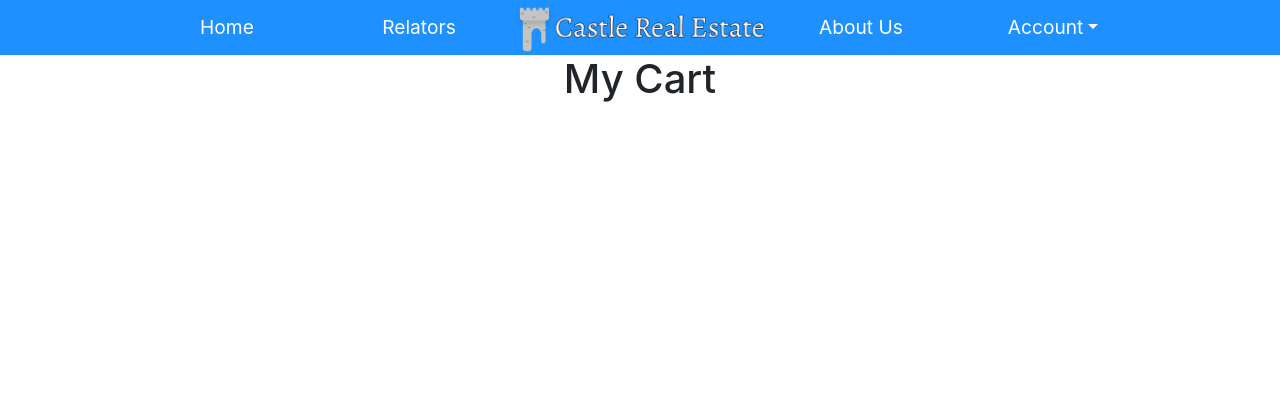
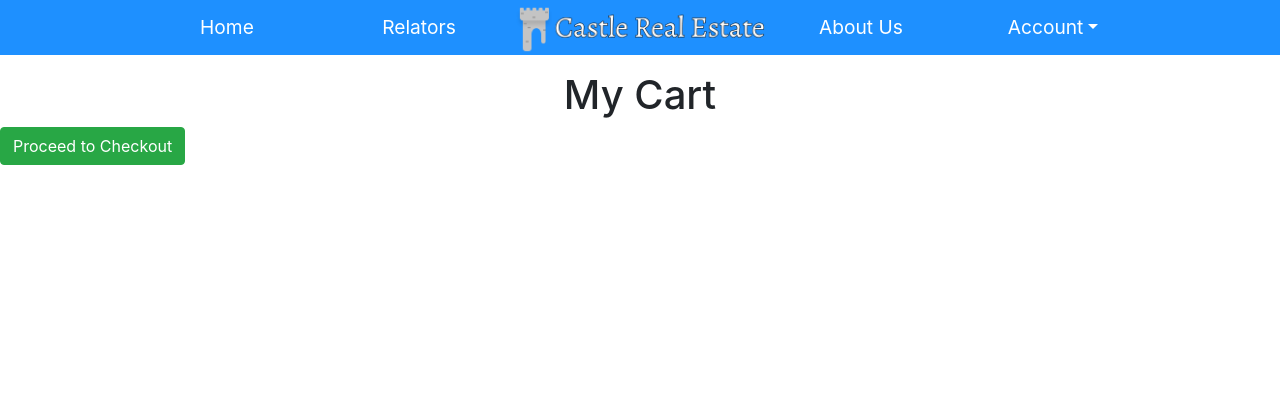
Before and after one commit to Runar16/Verklegt_2, a Django app: page /user/cart/ in a window 1280 px wide. Shown: the top 420 px of the page. Run offline with Django 3.2, Linux system fonts and the light colour scheme; data that the repository does not hold is empty; some libraries are stand-ins or nearby versions.

Commit message:
added buttons on contact- and payment info tabs, currently working in cart.html css

```diff
--- a/templates/property/contact_info.html
+++ b/templates/property/contact_info.html
@@ -46,6 +46,7 @@
                             {{ profile_form.ssn|as_crispy_field }}
                         </div>
                     </div>
+                    <button type="button" class="btn btn-primary" onclick="window.location.href= '{% url 'cart' %}'">Cancel</button>
                     <button type="submit" class="btn btn-success">Save and continue</button>
                 </form>
             </div>
--- a/templates/property/payment_info.html
+++ b/templates/property/payment_info.html
@@ -27,6 +27,7 @@
                             {{ payment_form.cvv|as_crispy_field }}
                         </div>
                     </div>
+                    <button type="button" class="btn btn-primary" onclick="window.location.href = '{% url 'contact_info' %}'">Back</button>
                     <button type="submit" class="btn btn-success">Save and continue</button>
                 </form>
             </div>
--- a/templates/user/cart.html
+++ b/templates/user/cart.html
@@ -1,7 +1,10 @@
 {% extends 'base.html' %}
 
 {% block content %}
-    <h1 style="text-align: center">My Cart</h1>
+    <h1 style="text-align: center; margin-top: 1rem;">My Cart</h1>
+
+    <button type="button" class="btn btn-success" style="align-items: center;" onclick="window.location.href = '{% url 'contact_info' %}'">Proceed to Checkout</button>
+
     <div class="card-group properties" style="justify-content: center; width: 80%; margin: 0 auto">
         {% for property in properties.all %}
             {% include 'property/single_property.html' with property=property %}
```
Also changed, not shown: static/css/user.css (line endings or trailing spaces).
